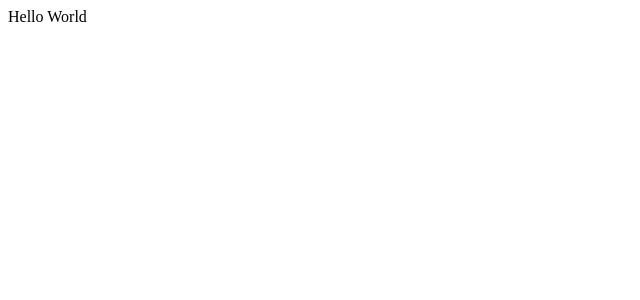
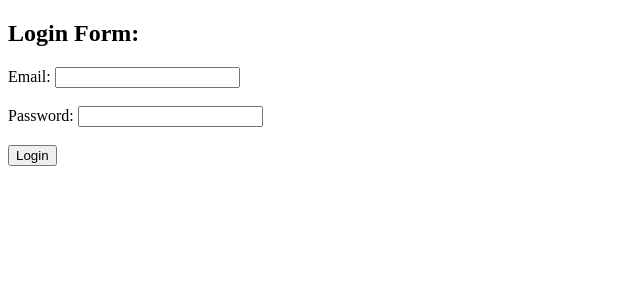
Before and after one commit to hinds1ght/mini-blog-posts-front-end, a React (Vite) app: page / in a window 1280 px wide. Shown: the top 300 px of the page, without its empty margins (0-640 px from the left). Built offline with nearby package versions, Linux system fonts and the light colour scheme.

Commit message:
Add utils handle login, login form

```diff
--- a/src/App.jsx
+++ b/src/App.jsx
@@ -1,6 +1,6 @@
-
+import Login from './Login'
 
 function App() {
- return <><div>Hello World</div></>
+ return <><Login/></>
 }
 export default App
--- /dev/null
+++ b/src/Login.jsx
@@ -0,0 +1,37 @@
+import { useEffect, useRef } from 'react'
+import { handleLogin } from "../utils/handleLogin"
+//import { useNavigate } from 'react-router-dom'
+
+function Login(){
+
+    const emailRef = useRef();
+    const passwordRef = useRef();
+
+    function handleSubmit(e){
+        e.preventDefault();
+
+        handleLogin(emailRef.current.value, passwordRef.current.value)
+    }
+
+     return(
+
+        <>
+            <form onSubmit={handleSubmit}>
+                <h2>Login Form:</h2>
+                <label name="email">Email: </label>
+                <input type="text" name="email" ref={emailRef}/>
+                <br />
+                <br />
+                <label name="password">Password: </label>
+                <input type="password" name="password" ref={passwordRef}/>
+                <br />
+                <br />
+                <button type='submit'>Login</button>
+
+            </form>
+        </>
+
+    )
+}
+
+export default Login;
--- /dev/null
+++ b/utils/handleLogin.js
@@ -0,0 +1,3 @@
+export function handleLogin(email, password){
+    console.log(email, password)
+}
```
